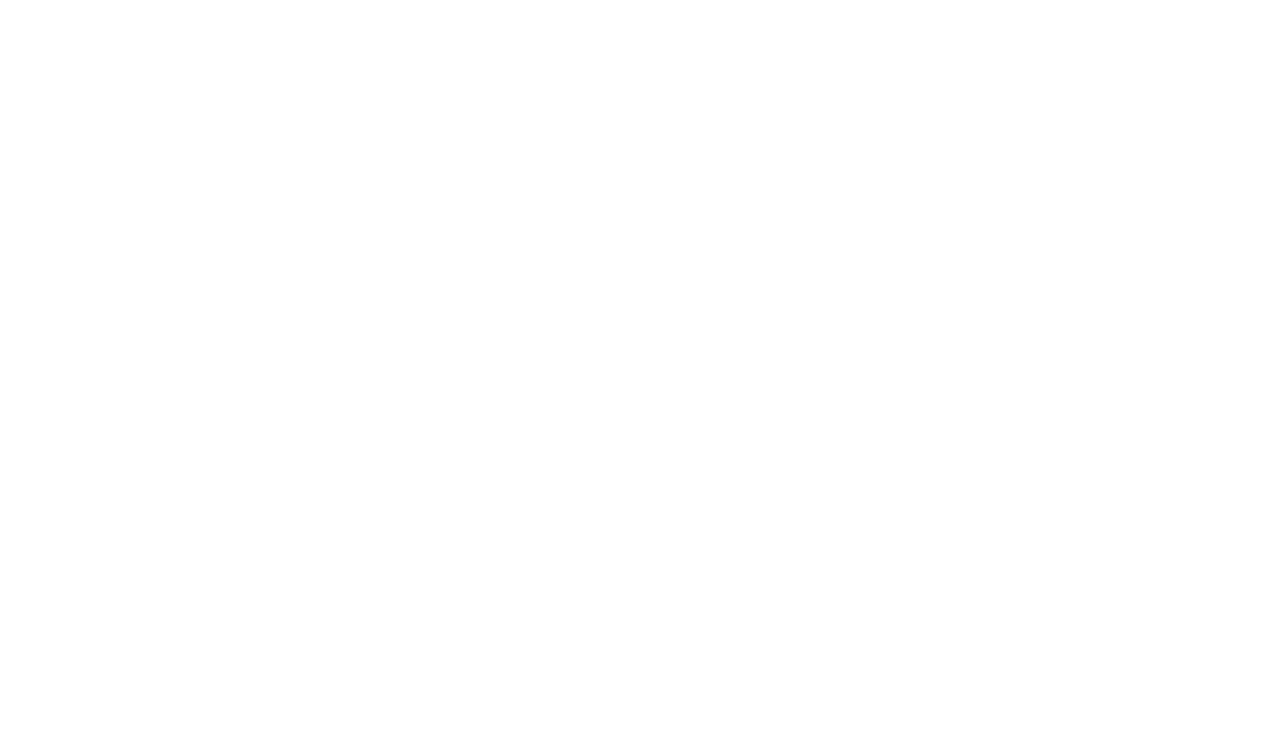
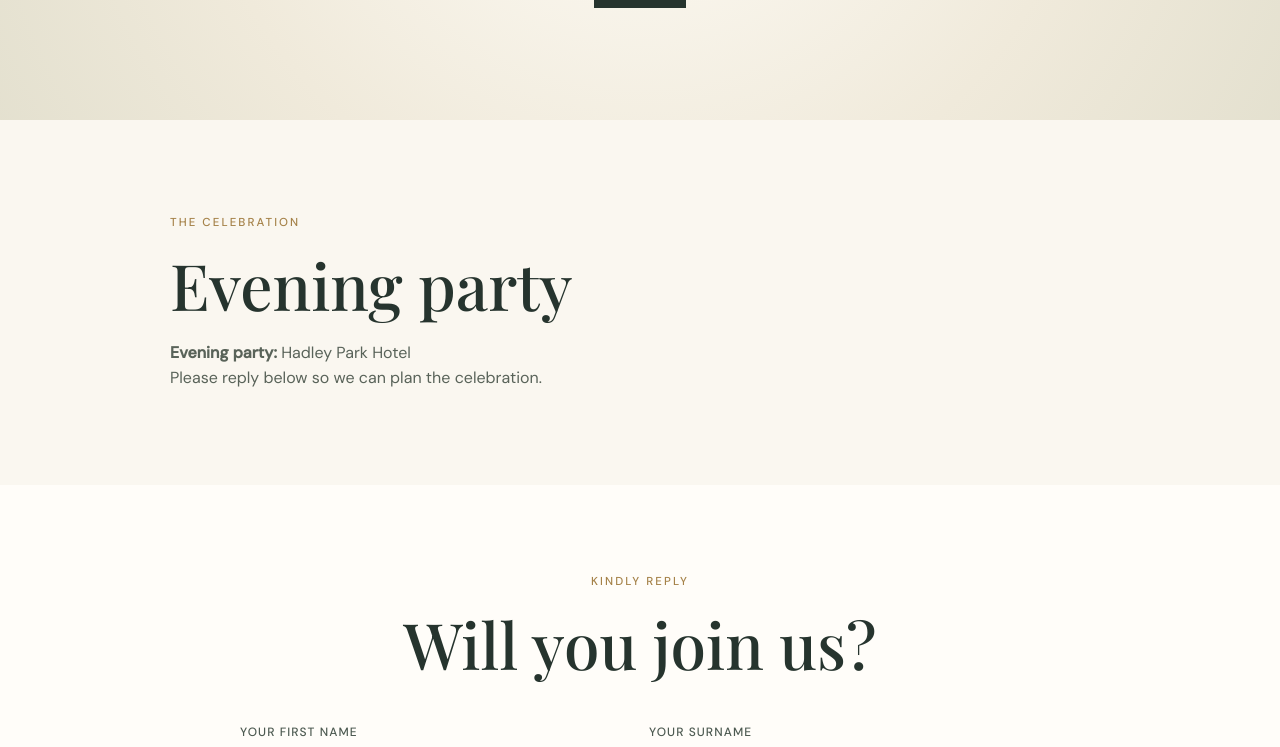
Before and after one commit to JRowding/JessLiamWedding2027, a Next.js app: page /evening in a window 1280 px wide. Before the commit this address had no page. Shown: the part 500-1247 px from the top of the page. Before the commit the page ends 800 px from the top, so only its background shows below. Built offline with nearby package versions, Linux system fonts and the light colour scheme; a web font is replaced by a local one.

Commit message:
Add evening guest RSVP page

```diff
--- /dev/null
+++ b/app/evening/page.tsx
@@ -0,0 +1,49 @@
+"use client";
+
+import { FormEvent, useState } from "react";
+
+type Guest = { firstName: string; lastName: string };
+const blankGuest = (): Guest => ({ firstName: "", lastName: "" });
+
+export default function EveningRSVP() {
+  const [firstName, setFirstName] = useState("");
+  const [lastName, setLastName] = useState("");
+  const [attending, setAttending] = useState<"yes" | "no" | "">("");
+  const [guests, setGuests] = useState<Guest[]>([blankGuest()]);
+  const [honeypot, setHoneypot] = useState("");
+  const [message, setMessage] = useState("");
+  const [submitting, setSubmitting] = useState(false);
+
+  const updateGuest = (index: number, field: keyof Guest, value: string) => setGuests((list) => list.map((guest, i) => i === index ? { ...guest, [field]: value } : guest));
+  const accept = () => {
+    setAttending("yes");
+    setGuests((list) => list.map((guest, index) => index === 0 ? { ...guest, firstName, lastName } : guest));
+  };
+
+  async function submit(event: FormEvent) {
+    event.preventDefault();
+    setSubmitting(true);
+    setMessage("");
+    const guestFields = Object.fromEntries(guests.map((guest, index) => [`Guest ${index + 1}`, `${guest.firstName} ${guest.lastName}`]));
+    try {
+      await fetch("https://script.google.com/macros/s/AKfycbwcc2mYgUlYcfe3LoCXlJYueTIP_oKZWleBnSELyAuci5l9dIIQ_w6JFPYyw5e4nE8_gQ/exec", {
+        method: "POST", mode: "no-cors", headers: { "Content-Type": "text/plain;charset=utf-8" },
+        body: JSON.stringify({ _subject: "New evening RSVP — Jess & Liam", "Lead guest": `${firstName} ${lastName}`, Attendance: attending === "yes" ? "Joyfully accepts" : "Regretfully declines", _honey: honeypot, ...(attending === "yes" ? guestFields : {}) }),
+      });
+      setMessage(attending === "yes" ? "Thank you — your evening RSVP has been sent to Jess and Liam." : "Thank you for letting Jess and Liam know.");
+    } catch { setMessage("We couldn’t send your RSVP just now. Please try again shortly."); }
+    finally { setSubmitting(false); }
+  }
+
+  return <main>
+    <section className="hero evening-hero"><p className="eyebrow">Together with their families</p><h1>Jess <span>&amp;</span> Liam</h1><p className="date">28 May 2027</p><p className="intro">We would be delighted to celebrate with you.</p><a href="#rsvp" className="button">RSVP</a></section>
+    <section className="details evening-details"><div><p className="eyebrow">The celebration</p><h2>Evening party</h2><p><strong>Evening party:</strong> Hadley Park Hotel</p><p>Please reply below so we can plan the celebration.</p></div></section>
+    <section id="rsvp" className="rsvp"><p className="eyebrow">Kindly reply</p><h2>Will you join us?</h2><form onSubmit={submit}>
+      <label className="honeypot" aria-hidden="true">Leave this blank<input tabIndex={-1} autoComplete="off" value={honeypot} onChange={(e) => setHoneypot(e.target.value)} /></label>
+      <div className="contact-grid"><label>Your first name<input required value={firstName} onChange={(e) => setFirstName(e.target.value)} /></label><label>Your surname<input required value={lastName} onChange={(e) => setLastName(e.target.value)} /></label></div>
+      <fieldset className="attendance"><legend>Attendance</legend><label><input type="radio" name="attendance" required checked={attending === "yes"} onChange={accept} /> Joyfully accepts</label><label><input type="radio" name="attendance" checked={attending === "no"} onChange={() => setAttending("no")} /> Regretfully declines</label></fieldset>
+      {attending === "yes" && <div className="guests"><p className="guest-note">Please add every person in your party.</p>{guests.map((guest, index) => <article className="guest-card" key={index}><div className="guest-title"><h3>Guest {index + 1}</h3>{guests.length > 1 && <button type="button" className="text-button" onClick={() => setGuests((list) => list.filter((_, i) => i !== index))}>Remove</button>}</div><div className="contact-grid"><label>First name<input required value={guest.firstName} onChange={(e) => updateGuest(index, "firstName", e.target.value)} /></label><label>Surname<input required value={guest.lastName} onChange={(e) => updateGuest(index, "lastName", e.target.value)} /></label></div></article>)}<button type="button" className="add-guest" onClick={() => setGuests((list) => [...list, blankGuest()])}>+ Add another guest</button></div>}
+      <button className="button submit" type="submit" disabled={submitting}>{submitting ? "Sending…" : "Send RSVP"}</button>{message && <p className="success" role="status">{message}</p>}
+    </form></section><footer>Jess &amp; Liam <span>·</span> 2027</footer>
+  </main>;
+}
```
